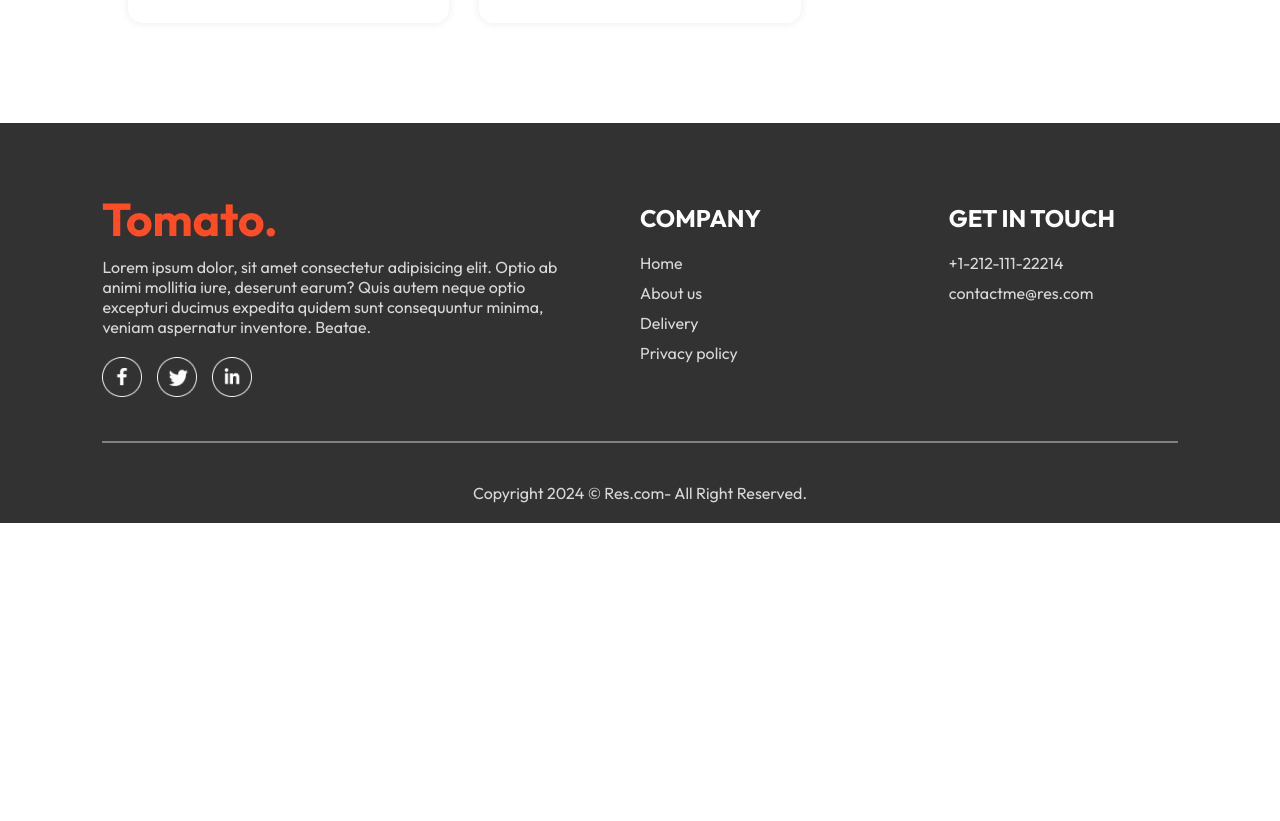
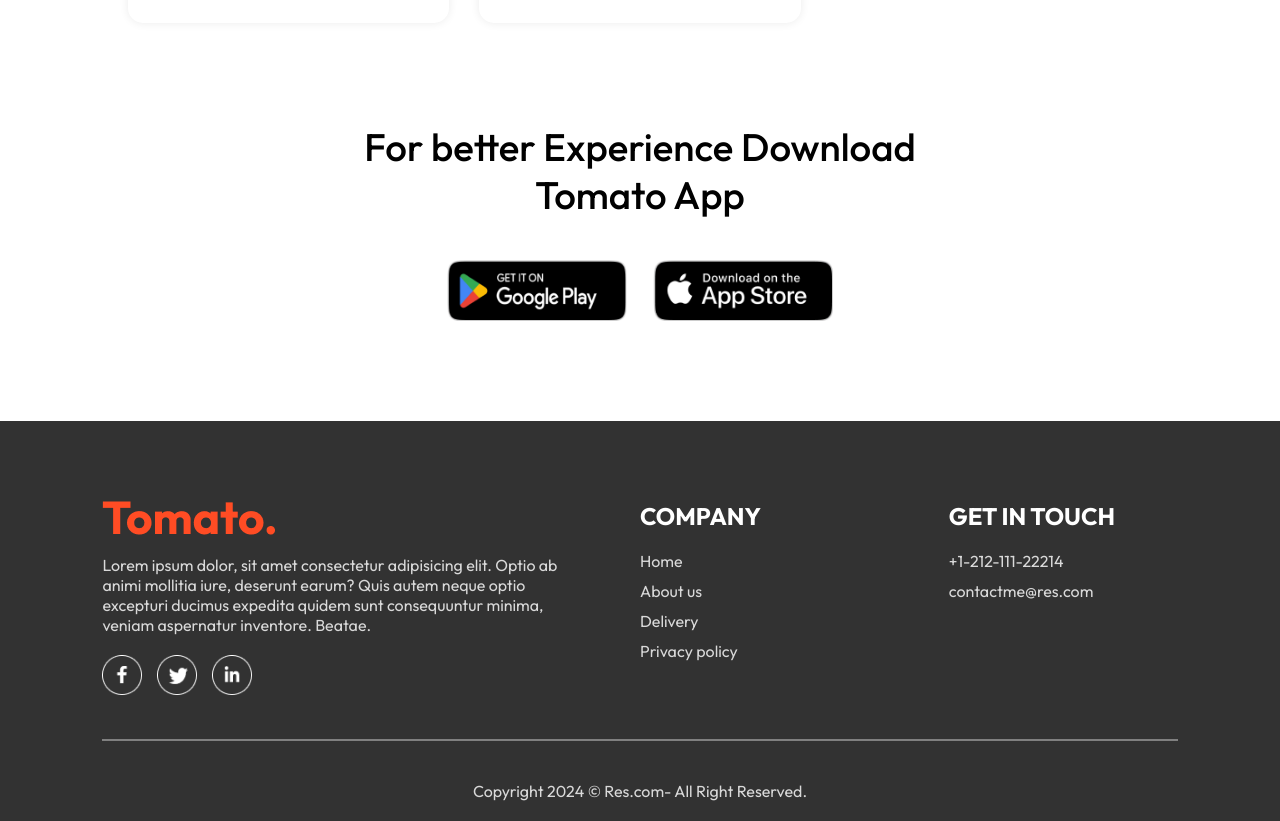
Before and after one commit to PandaTrumpet/Food-Delivery-App-, a React (Vite) app in the folder frontend/: page / in a window 1280 px wide. Shown: the part 5960-6781 px from the top of the page. Before the commit the page ends 6483 px from the top, so only its background shows below. Built offline with nearby package versions, Linux system fonts and the light colour scheme.

Commit message:
ceate app-download

```diff
--- /dev/null
+++ b/frontend/src/Components/AppDownload/AppDownload.css
@@ -0,0 +1,25 @@
+.app-download {
+    margin: auto auto;
+    margin-top: 100px;
+    font-size: max(3vw, 20px);
+    text-align: center;
+    font-weight: 500;
+}
+
+.app-download-platforms {
+    display: flex;
+    justify-content: center;
+    gap: max(2vw, 10px);
+    margin-top: 40px;
+}
+
+.app-download-platforms img {
+    width: max(30vw, 120px);
+    max-width: 180px;
+    transition: 0.5s;
+    cursor: pointer;
+}
+
+.app-download-platforms img:hover {
+    transform: scale(1.05);
+}
--- /dev/null
+++ b/frontend/src/Components/AppDownload/AppDownload.jsx
@@ -0,0 +1,18 @@
+import "./AppDownload.css";
+import { assets } from "../../assets/assets.js";
+const AppDownload = () => {
+  return (
+    <div className="app-download" id="app-download">
+      <p>
+        For better Experience Download <br />
+        Tomato App
+      </p>
+      <div className="app-download-platforms">
+        <img src={assets.play_store} alt="Store image" />
+        <img src={assets.app_store} alt="App image" />
+      </div>
+    </div>
+  );
+};
+
+export default AppDownload;
--- a/frontend/src/Pages/Home/Home.jsx
+++ b/frontend/src/Pages/Home/Home.jsx
@@ -3,6 +3,7 @@ import ExploreMenu from "../../Components/ExploreMenu/ExploreMenu.jsx";
 import Header from "../../Components/Header/Header.jsx";
 import "./Home.css";
 import FoodDisplay from "../../Components/FoodDisplay/FoodDisplay.jsx";
+import AppDownload from "../../Components/AppDownload/AppDownload.jsx";
 const Home = () => {
   const [category, setCategory] = useState("All");
   return (
@@ -10,6 +11,7 @@ const Home = () => {
       <Header />
       <ExploreMenu category={category} setCategory={setCategory} />
       <FoodDisplay category={category} />
+      <AppDownload />
     </div>
   );
 };
```
